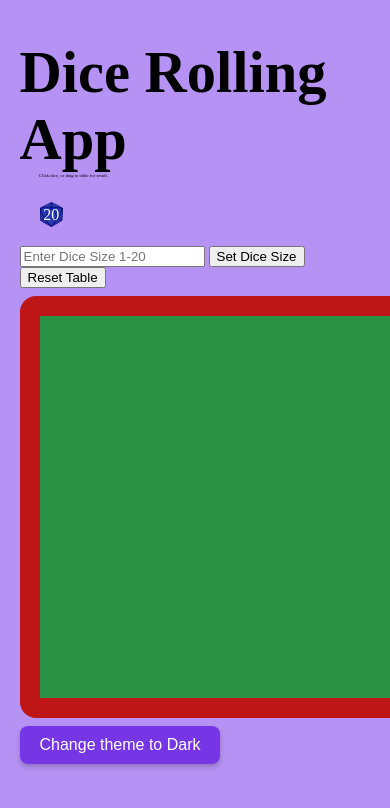
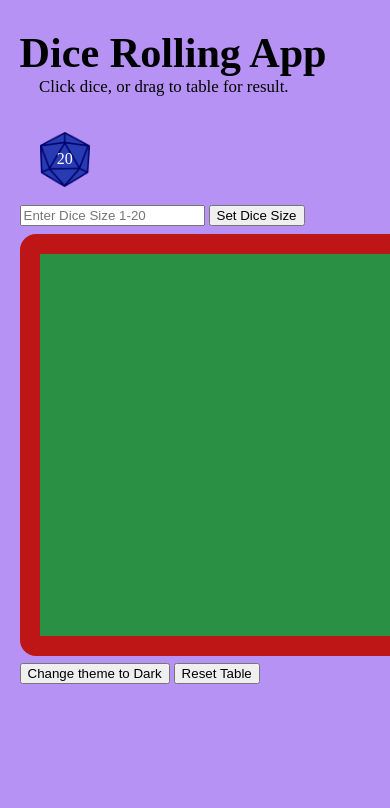
Before and after one commit to TommyMart/CSS-Theme-Toggler, a plain HTML site: page src/index.html in a window 390 px wide. Drawn offline with Linux system fonts and the light colour scheme; a web font is replaced by a local one.

Commit message:
Added media queries

```diff
--- a/src/index.html
+++ b/src/index.html
@@ -31,7 +31,7 @@
         <!-- Input for dice size and button to update -->
         <input id="diceSizeInput" type="text" placeholder="Enter Dice Size 1-20">
         <button id="updateDiceSizeButton">Set Dice Size</button>
-        <button id="resetTableButton">Reset Table</button>
+
     </div>
 
 
@@ -39,8 +39,12 @@
 	<div id="diceRollingArea">
 
 	</div>
-    <!-- Toggle style theme between dark and light button -->
-	<button id="themeToggle">Toggle theme</button>
+    <div id="bottomButtons">
+        <!-- Toggle style theme between dark and light button -->
+        <button id="themeToggle">Toggle theme</button>
+        <button id="resetTableButton">Reset Table</button>
+    </div>
+
 
 
 
--- a/src/style.css
+++ b/src/style.css
@@ -32,40 +32,19 @@
     /* box-shadow: 0px 2px 4px rgba(0, 0, 0, 0.2); Soften shadow on click */
 }
 
-#themeToggle {
-    /* margin-left: 5dvw; */
-    font-family: Nunito+Sans;
-    margin-top: 2dvw;
-    padding: 10px 20px; /* Add padding for better spacing */
-    font-size: 1em; /* Slightly larger font size */
-    color: white; /* Text color */
-    background: #7636e6; /* Button color */
-    margin-bottom: 2dvw;
-    border: none; /* Remove default border */
-    border-radius: 8px; /* Round the corners */
-    cursor: pointer; /* Change cursor to pointer */
-    box-shadow: 0px 3px 5px rgba(0, 0, 0, 0.2); Subtle shadow for depth
-    /* transition: background 0.3s ease, box-shadow 0.3s ease; Smooth transitions */
 
-
-}
-
-#themeToggle:hover {
-    background: #a07cd1; /* Slightly darker shade on hover */
-    /* box-shadow: 0px 5px 8px rgba(0, 0, 0, 0.3); Enhance shadow on hover */
-}
-
-#themeToggle:active {
-    background: #8e6bbd; /* Even darker shade on click */
-    /* box-shadow: 0px 2px 4px rgba(0, 0, 0, 0.2); Soften shadow on click */
-}
 
 #diceSizeDiv {
     margin-bottom: 2dvw;
 }
+
+#bottomButtons {
+    margin-top: 2dvw;
+}
+
 h1 {
     font-family: 'Handjet';
-    font-size: 7dvw;
+    font-size: 7vh;
 
     /* padding-left: 5dvw; */
     /* margin-left: 5dvw; */
@@ -75,7 +54,7 @@ h1 {
 
 #explanation {
     font-family: 'Handjet';
-    font-size: 2dvw;
+    font-size: 2vh;
     margin-top: 0;
     /* padding-left: 5dvw; */
     margin-left: 5dvw;
@@ -95,8 +74,8 @@ body {
 
 
 #diceImage {
-    width: 6dvw;
-    height: 6dvw;
+    width: 6vh;
+    height: 6vh;
     position: relative;
     display: flex;
     align-items: center;
@@ -161,12 +140,10 @@ body {
     }
 
     h1 {
-        font-size: 5vw; /* Adjust font size for smaller screens */
+        font-size: 5vh; /* Adjust font size for smaller screens */
     }
 
-    #explanation {
-        font-size: 1.5vw; /* Adjust font size for smaller screens */
-    }
+
 }
 
 @media (max-width: 480px) {
@@ -175,12 +152,4 @@ body {
         margin-left: 0; /* Remove margin on very small screens */
         margin-right: 10px; /* Remove margin on very small screens */
     }
-
-    h1 {
-        font-size: 15vw; /* Further adjust font size for very small screens */
-    }
-
-    #explanation {
-        font-size: 1.2vw; /* Further adjust font size for very small screens */
-    }
 }
```
Also changed, not shown: 1 other file.
